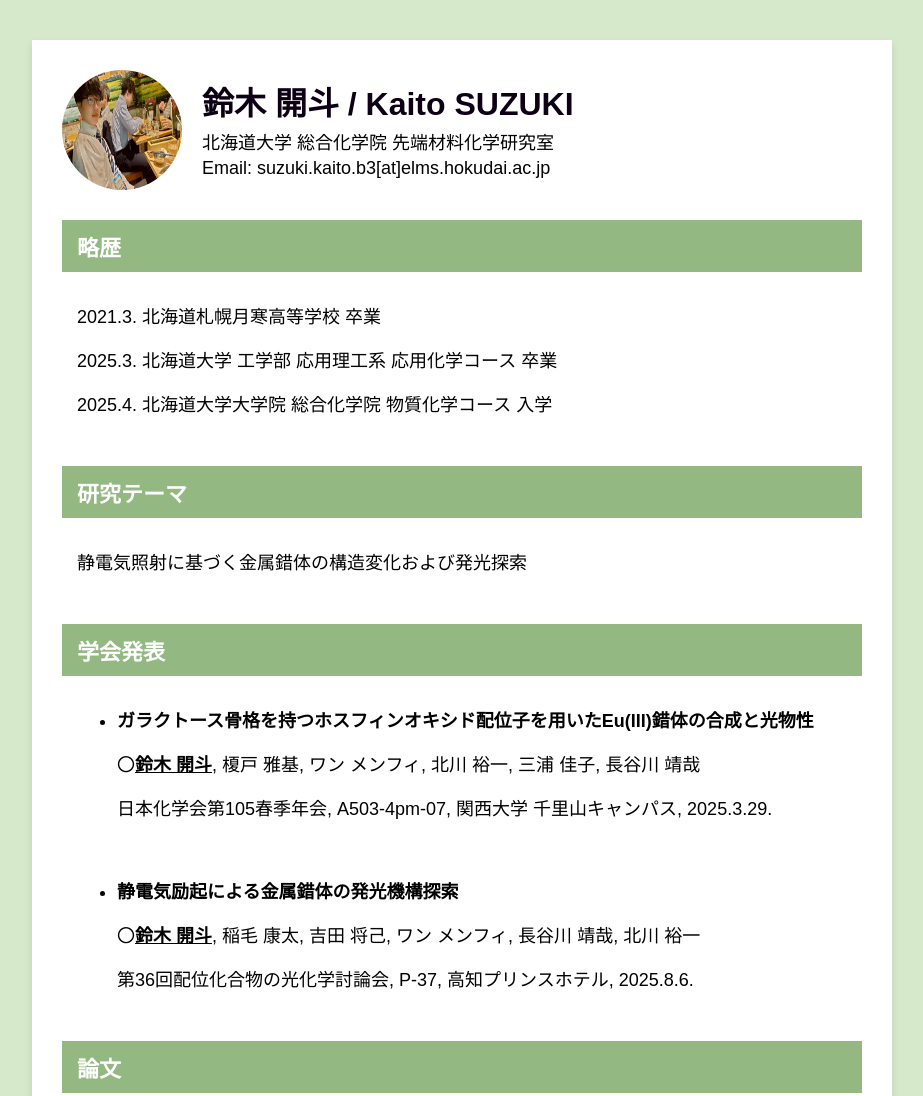
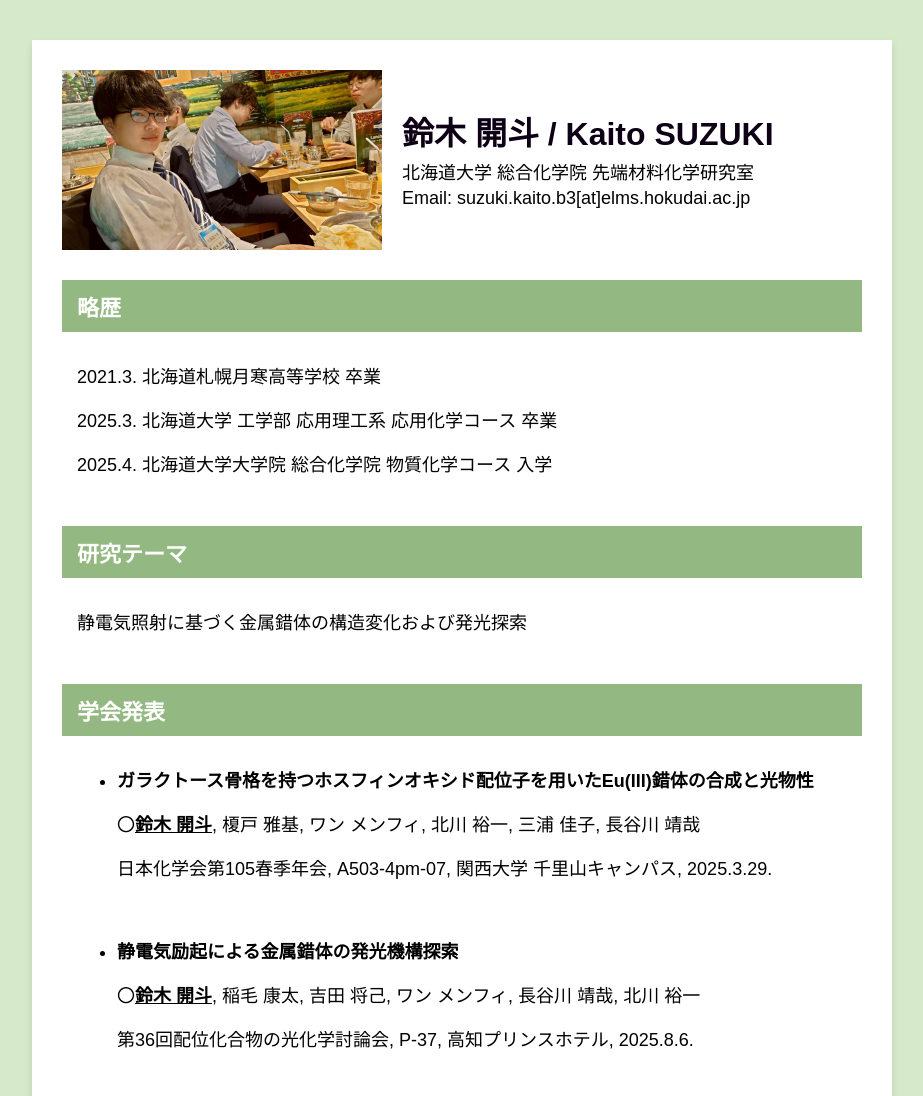
Before and after one commit to suzuki0346/suzuki0346.github.io, a plain HTML site: page index.html in a window 1280 px wide. Shown: the top 1096 px of the page, without its empty margins (178-1101 px from the left). Drawn offline with Linux system fonts and the light colour scheme.

Commit message:
Update index.html

```diff
--- a/index.html
+++ b/index.html
@@ -24,12 +24,15 @@
       align-items: center;
       margin-bottom: 30px;
     }
-    .header img {
-      width: 120px;
-      height: 120px;
-      border-radius: 50%;
-      margin-right: 20px;
-    }
+.header img {
+  width: 320px;   /* 横幅（調整可） */
+  aspect-ratio: 16 / 9;  /* 16:9 比率を強制 */
+  height: auto;   /* 高さは自動 */
+  border-radius: 0;  /* 四角のまま */
+  object-fit: cover; /* 写真をはみ出さずにトリミング */
+  margin-right: 20px;
+}
+
     .header-info h1 {
       margin: 0;
       font-size: 32px;
```
